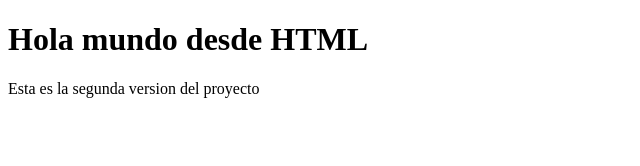
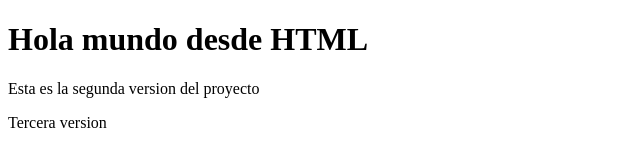
Before and after one commit to piero7ov/miweb, a plain HTML site: page index.html in a window 1280 px wide. Shown: the whole page, without its empty margins (0-640 px from the left). Drawn offline with Linux system fonts and the light colour scheme.

Commit message:
Tercera version

```diff
--- a/index.html
+++ b/index.html
@@ -7,5 +7,6 @@
     <body>
         <h1>Hola mundo desde HTML</h1>
         <p>Esta es la segunda version del proyecto</p>
+        <p>Tercera version</p>
     </body>
 </html>
```
